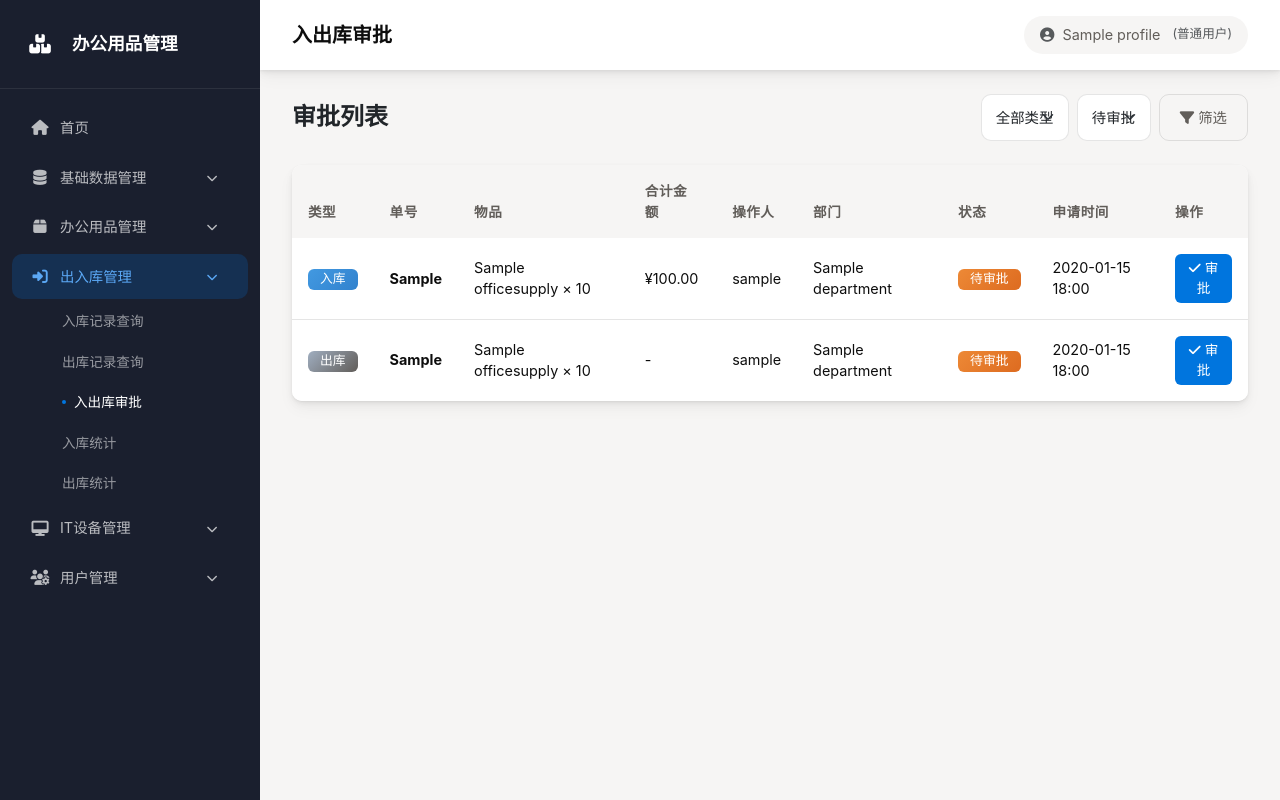
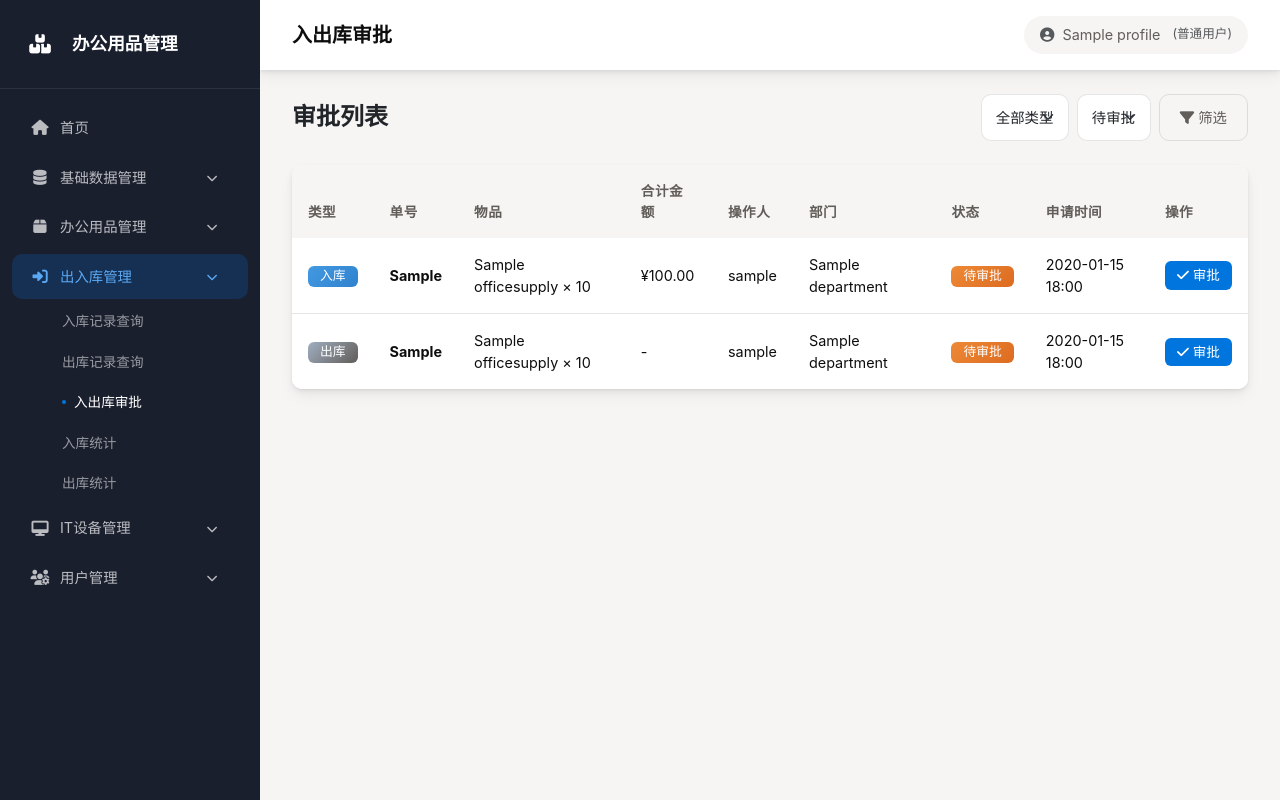
Before and after one commit to eavia/office_supplies_system, a Django app: page /approvals/ in a window 1280 px wide. Run offline with Django 5.2, Linux system fonts and the light colour scheme; a user stored in the database is signed in; tables that the repository leaves empty hold one stand-in row (values such as "Sample post").

Commit message:
fix: 表格内按钮文字禁止换行

```diff
--- a/inventory/templates/inventory/base.html
+++ b/inventory/templates/inventory/base.html
@@ -331,6 +331,10 @@
 
         .table-container tbody tr:last-child td {
             border-bottom: none;
+        }
+
+        .table-container tbody td .btn {
+            white-space: nowrap;
         }
 
         /* ===== Buttons ===== */
```
